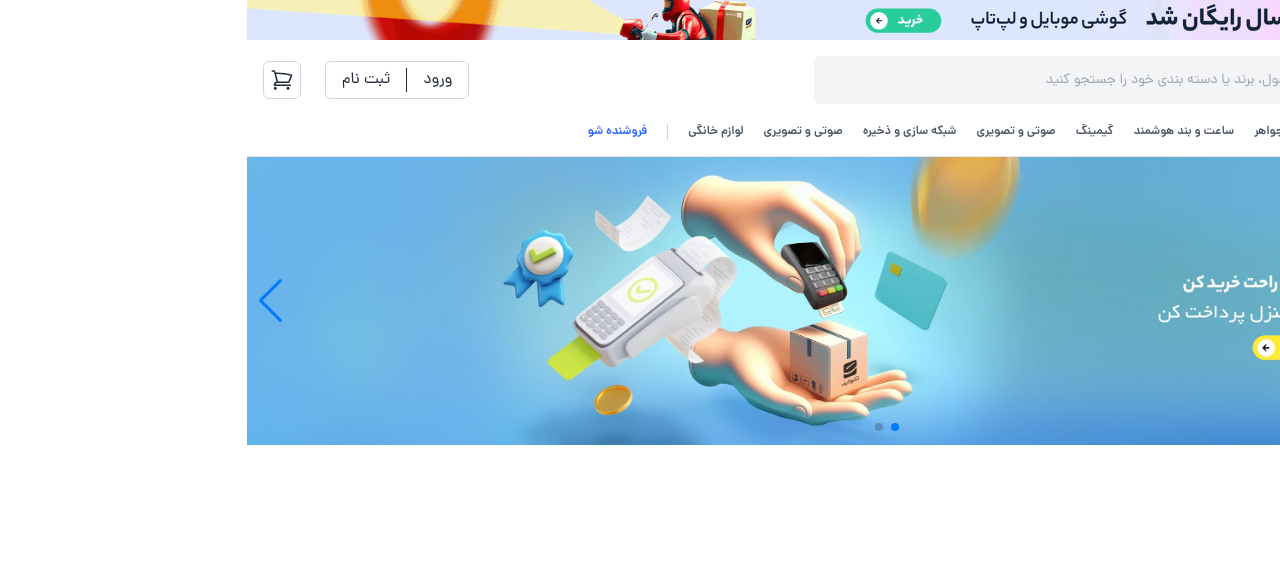
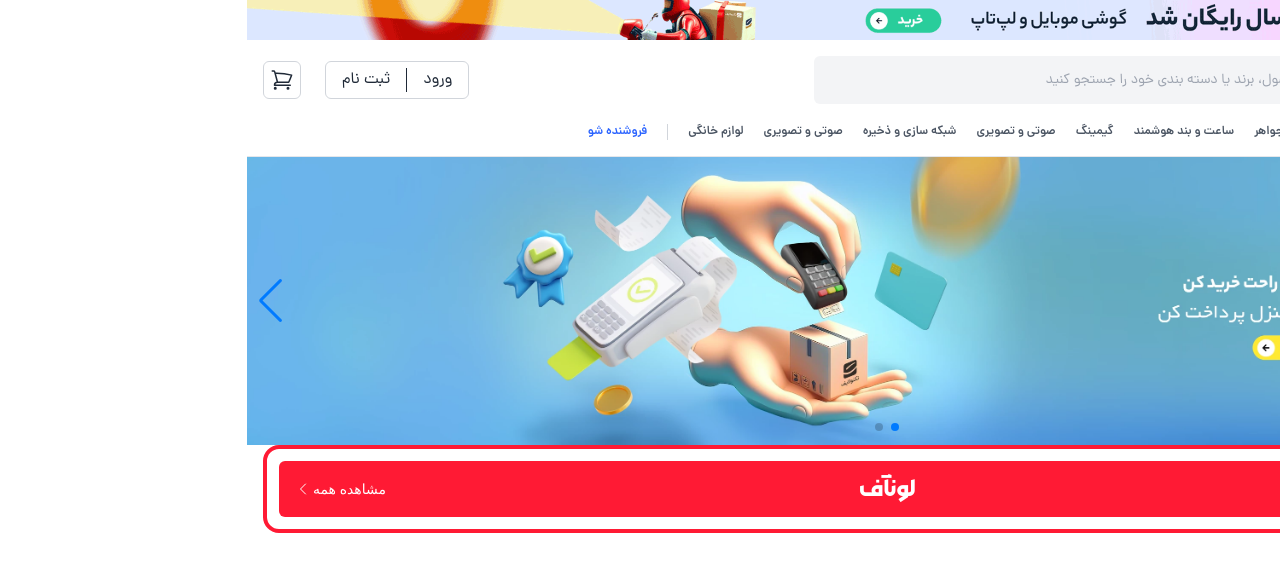
Before and after one commit to rezaeiar/lunakala, a Next.js app: page / in a window 1280 px wide. Shown: the top 572 px of the page. Built offline with nearby package versions, Linux system fonts and the light colour scheme.

Commit message:
feat: Starting the development of the Discounts module

```diff
--- /dev/null
+++ b/app/_components/templates/index/Discounts/Discounts.tsx
@@ -0,0 +1,27 @@
+import Link from 'next/link'
+import React from 'react'
+
+export default function Discounts() {
+    return (
+        <div>
+            <div className="container">
+                <div className="border-4 border-secondary rounded-2xl p-3">
+                    <div className="grid grid-cols-3 bg-secondary py-3 px-4 rounded-md items-center">
+                        <div></div>
+                        <h5 className='text-2xl text-white font-morabba font-bold flex justify-center'>
+                            لونآف
+                        </h5>
+                        <Link href='/' className="flex items-center gap-0.5 text-white justify-end">
+                            <span className='text-sm'>
+                                مشاهده همه
+                            </span>
+                            <svg xmlns="http://www.w3.org/2000/svg" fill="none" viewBox="0 0 24 24" strokeWidth={1.5} stroke="currentColor" className="size-4">
+                                <path strokeLinecap="round" strokeLinejoin="round" d="M15.75 19.5 8.25 12l7.5-7.5" />
+                            </svg>
+                        </Link>
+                    </div>
+                </div>
+            </div>
+        </div>
+    )
+}
--- a/app/page.tsx
+++ b/app/page.tsx
@@ -1,9 +1,11 @@
+import Discounts from "./_components/templates/index/Discounts/Discounts";
 import SliderShowcase from "./_components/templates/index/SliderShowcase/SliderShowcase";
 
 export default function Home() {
     return (
         <main className="">
             <SliderShowcase />
+            <Discounts />
         </main>
     );
 }
--- a/tailwind.config.ts
+++ b/tailwind.config.ts
@@ -18,7 +18,8 @@ const config: Config = {
                 morabba: ["var(--font-morabba)"],
             },
             colors: {
-                primary: '#2962ff'
+                primary: '#2962ff',
+                secondary: '#ff1a34'
             }
         },
     },
```
